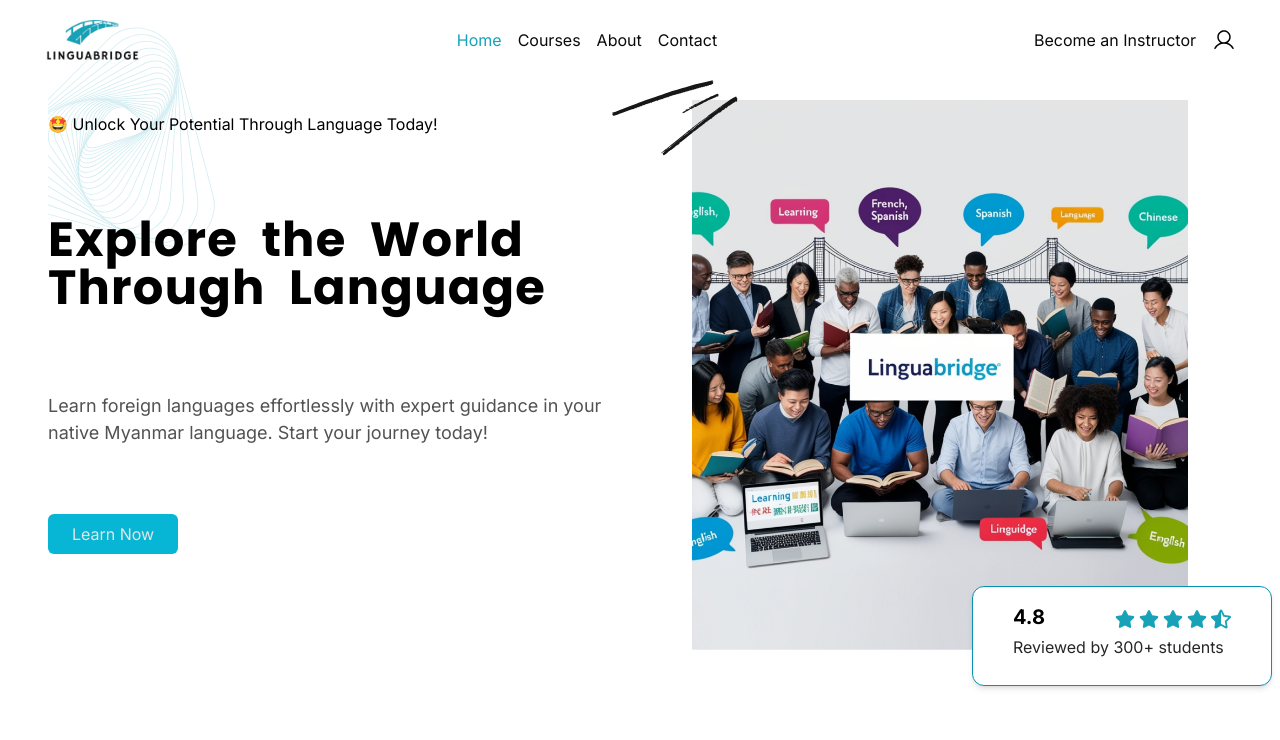
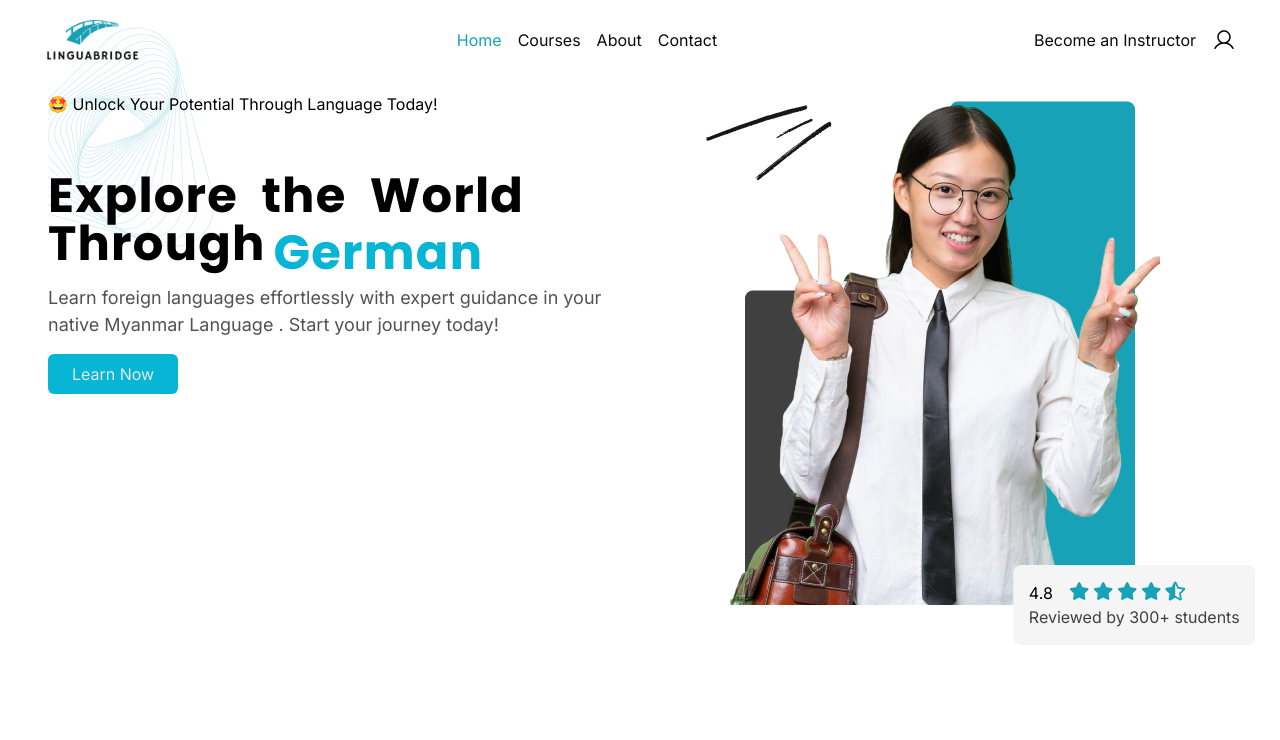
Before and after one commit to Yehtetaung158/mcf10_mcp7_linguabridge, a React (Vite) app: page / in a window 1280 px wide. Shown: the top 740 px of the page. Built offline with nearby package versions, Linux system fonts and the light colour scheme; a web font is replaced by a local one.

Commit message:
home page is optimized

```diff
--- /dev/null
+++ b/src/feature/home/components/HeaderAnimation.jsx
@@ -0,0 +1,39 @@
+import React, { useEffect, useState } from 'react';
+
+const HeaderAnimation = () => {
+    const languages = ['English', 'French', 'Spanish', 'German', 'Japanese', 'Chinese'];
+    const [currentIndex, setCurrentIndex] = useState(0);
+    // const [reverseLanguage, setReverseLanguage] = useState(languages);
+    // console.log(reverseLanguage)
+
+    // Rotate languages every 2 seconds
+    useEffect(() => {
+        const interval = setInterval(() => {
+            setCurrentIndex((prevIndex) => (prevIndex + 1) % languages.length);
+            // setReverseLanguage((prevLanguages) => prevLanguages.reverse());
+        }, 2000);
+        return () => clearInterval(interval);
+    }, [languages.length]);
+
+    return (
+       <>
+       <span className="relative overflow-hidden  w-full inline-block ml-2 h-14 max-md:h-6">
+            <span
+                className="absolute transition-transform duration-700 ease-in-out"
+                style={{ transform: `translateY(-${currentIndex * 1.5}em)` }}
+            >
+                {languages.map((lang, i) => (
+                    <span
+                        key={i}
+                        className="block h-[1.5em] text-cyan-500"
+                    >
+                        {lang}
+                    </span>
+                ))}
+            </span>
+        </span>
+       </>
+    );
+};
+
+export default HeaderAnimation;
--- a/src/feature/home/components/IntroductionSection.jsx
+++ b/src/feature/home/components/IntroductionSection.jsx
@@ -8,53 +8,50 @@
 import InformationSection from "./InformationSection";
 import LanguageSection from "./LanguageSection";
 import RatingStar from "./RatingStar";
+import Bgimg from '../../../assets/Home/Frame1000006721.png';
+import GirlImg from '../../../assets/Home/young-asian-business-woman-isolated-background-showing-victory-sign-with-both-hands 1.png';
+import HeaderAnimation from "./HeaderAnimation";
 
 const IntroductionSection = () => {
   return (
     <div className="mx-auto">
-      <div className="grid md:grid-cols-1 lg:h-[1100px] xl:h-[550px] w-full xl:p-0 xl:grid-cols-2 xl:gap-4 relative">
+      <div className="grid md:grid-cols-1 lg:h-[1100px] xl:h-[550px] w-full xl:p-0 xl:grid-cols-2 xl:gap-4 relative mb-8">
         <div className="col-span-1 md:h-1/2 xl:h-1/2 flex flex-col py-3">
-          <div className="flex flex-col md:gap-10 md:h-full md:py-5 justify-between">
+          <div className="flex flex-col space-y-4 justify-between">
             <p className="md:text-pm_font_size sm:mb-5 md:mb-10">
               🤩 Unlock Your Potential Through Language Today!
             </p>
-            <h1 className="md:text-4xl lg:text-5xl font-header_font_style font-bold leading-tight tracking-wide [word-spacing:0.25em] sm:mb-5 md:mb-10">
-              Explore the World <br /> Through Language
+            <h1 className="md:text-4xl lg:text-5xl font-header_font_style font-bold leading-tight tracking-wide [word-spacing:0.25em] sm:mb-5 md:mb-10 relative">
+              Explore the World <br /> Through <span className="inline-block absolute w-1/2 "><HeaderAnimation/></span>
             </h1>
             <p className="text-neutral-500 md:text-pl_font_size sm:mb-5 md:mb-7">
-              Learn foreign languages effortlessly with expert guidance in your
-              native Myanmar language. Start your journey today!
+              Learn foreign languages effortlessly with expert guidance in your native Myanmar Language
+
+              . Start your journey today!
             </p>
             <button className="bg-cyan-500 hover:bg-cyan-600 duration-300 text-neutral-100 px-6 py-2 rounded-md self-start mt-auto">
               Learn Now
             </button>
           </div>
         </div>
-
-        <div className="col-span-1 relative h-full md:w-3/4 sm:mt-5 md:mx-auto md:mt-5 lg:mx-auto flex xl:w-full xl:justify-end">
-          <div className="w-[85%] md:h-full relative md:mx-auto lg:mx-auto">
-            <img
-              src={svg}
-              alt=""
-              className="absolute z-20 top-0 left-0 -translate-x-20 -translate-y-5 rounded-lg"
-            />
-            <img
-              src={heroImg}
-              alt="Hero Image"
-              className="h-full w-full object-cover object-center"
-            />
-          </div>
-
-          <div className="absolute border border-cyan-600 z-30 w-[300px] h-[100px] bg-white p-2 rounded-xl shadow-md px-10 py-4 sm:translate-y-9 md:translate-x-10 md:translate-y-9 xl:translate-x-10 xl:translate-y-9 bottom-0 right-0">
-            <div className="flex justify-between">
-              <p className="font-bold text-xl mb-1">4.8</p>
-              <RatingStar totalStars={5} initialRating={4.5} />
+        <div className=" w-full h-full flex justify-center items-center relative">
+          <div className="  relative w-4/5 h-5/6 max-w-[500px] min-h-[500px] max-sm:min-h-[370px] flex justify-center items-end">
+            <div className={`w-full h-full flex justify-center items-end`}>
+              <img src={svg} alt="" className=" absolute top-0 left-0 max-sm:size-20 " />
+              <img src={Bgimg} alt="" className=" absolute max-sm:max-h-[370px]" />
+              <img src={GirlImg} alt="" className=" absolute max-sm:max-h-[370px]" />
             </div>
-            <p className="text-pm_font_size text-neutral-700">
-              Reviewed by 300+ students
-            </p>
+            <div className=" z-10 bg-neutral-50 rounded-lg p-4 absolute  transform sm:translate-y-1/2 sm:translate-x-[70%] xl:translate-x-[80%]  -translate-y-1/2">
+              <div className=" flex  gap-4">
+                <h1>4.8</h1>
+                <div><RatingStar /></div>
+              </div>
+              <p className=" text-neutral-600">Reviewed by 300+ students</p>
+            </div>
           </div>
         </div>
+
+
       </div>
 
       <div className="col-span-2 text-center w-full sm:mt-32 lg:mt-44 xl:mt-28">
```
Also changed, not shown: src/assets/Home/Frame1000006721.png (added), src/assets/Home/young-asian-business-woman-isolated-background-showing-victory-sign-with-both-hands 1.png (added).
